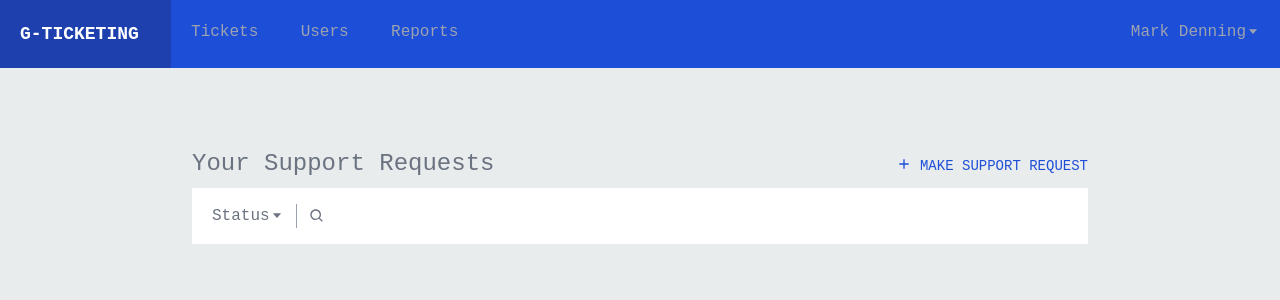
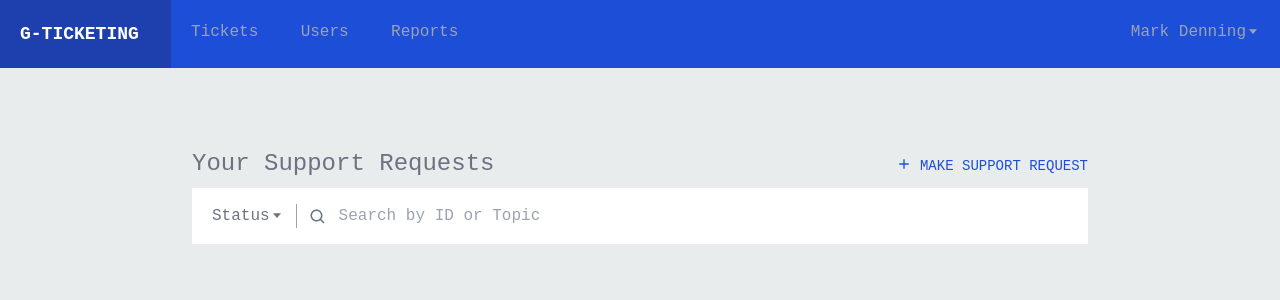
Before and after one commit to nyelwa-senguji/ticketing-system-frontend, a Next.js app: page / in a window 1280 px wide. Shown: the top 300 px of the page. Built offline with nearby package versions, Linux system fonts and the light colour scheme; no server answers.

Commit message:
Table panel

```diff
--- a/components/elements/Input/input.tsx
+++ b/components/elements/Input/input.tsx
@@ -3,10 +3,11 @@ export default function Input(props: {
   name: string;
   id: string;
   class: string;
+  placeholder: string;
 }) {
   return (
     <>
-      <input type={props.type} name={props.name} id={props.id} className={props.class} />
+      <input type={props.type} name={props.name} id={props.id} className={props.class} placeholder={props.placeholder} />
     </>
   );
 }
--- a/components/modules/Form/form.tsx
+++ b/components/modules/Form/form.tsx
@@ -7,9 +7,9 @@ export default function Form(){
         <>
             <div className="flex flex-col bg-white justify-between w-1/3 p-10">
                 <Label htmlFor="username" value="Username" class="text-gray-400"/>
-                <Input type="text" name="username" id="username" class=" block w-full px-3 py-2 my-3 bg-white border border-slate-300 rounded-md text-sm text-slate-500  focus:outline-none"/>
+                <Input type="text" name="username" id="username" placeholder="" class="block w-full px-3 py-2 my-3 bg-white border border-slate-300 rounded-md text-sm text-slate-500  focus:outline-none"/>
                 <Label htmlFor="password" value="Password" class="text-gray-400"/>
-                <Input type="text" name="password" id="password" class=" block w-full px-3 py-2 my-3 bg-white border border-slate-300 rounded-md text-sm text-slate-500 focus:outline-none "/>
+                <Input type="text" name="password" id="password" placeholder="" class="block w-full px-3 py-2 my-3 bg-white border border-slate-300 rounded-md text-sm text-slate-500 focus:outline-none "/>
                 <Button class="bg-blue-500 p-3 rounded my-3 text-white" value="SIGN IN"/>
             </div>
         </>
--- a/components/modules/Panel/searchPanel.tsx
+++ b/components/modules/Panel/searchPanel.tsx
@@ -5,7 +5,7 @@ import Input from "../../elements/Input/input";
 export default function SearchPanel() {
   return (
     <>
-      <div className="flex flex-col w-full px-48 pt-20">
+      <div className="flex flex-col w-full px-48 pt-20 pb-10">
         <div className="flex flex-row justify-between pb-1">
           <Label
             htmlFor=""
@@ -17,16 +17,27 @@ export default function SearchPanel() {
             <Label
               htmlFor=""
               value="MAKE SUPPORT REQUEST"
-              class="text-sm pl-2"
+              class="text-sm pl-2 cursor-pointer"
             />
           </div>
         </div>
         <div className="flex flex-row px-5 py-4 bg-white ">
           <div className="flex flex-row text-gray-500 align-middle">
             <Label htmlFor="" value="Status" class="" />
-            <span className="pt-1 pr-3"><BiCaretDown size={14}/></span>
+            <span className="pt-1 pr-3">
+              <BiCaretDown size={14} />
+            </span>
             <span className="border-l border-gray-400 pr-3"></span>
-            <span className="pt-1 pr-3"><BiSearch size={16}/></span>
+            <span className="pt-1 pr-3">
+              <BiSearch size={18} />
+            </span>
+            <Input
+              type="text"
+              name="search_value"
+              id="search_value"
+              placeholder="Search by ID or Topic"
+              class="block w-full  bg-white border border-none rounded-md text-base text-slate-500  focus:outline-none "
+            />
           </div>
         </div>
       </div>
--- a/components/templates/DashboardTemplate.tsx
+++ b/components/templates/DashboardTemplate.tsx
@@ -1,13 +1,15 @@
 import useSWR from "swr";
 import fetcher from "../../utils/fetcher";
+import Header from "../modules/Header/header";
 import Navigation from "../modules/Navigation/navigation";
 import SearchPanel from "../modules/Panel/searchPanel";
 
 export default function DashboardTemplate() {
-  const { data: employees } = useSWR("/api/employees", fetcher);
+  // const { data: employees } = useSWR("/api/employees", fetcher);
 
   return (
     <>
+      <Header subheader="Home" />
       <Navigation />
       <SearchPanel />
     </>
--- a/src/pages/api/employees.ts
+++ b/src/pages/api/employees.ts
@@ -10,12 +10,12 @@ export default async function handler(
   req: NextApiRequest,
   res: NextApiResponse
 ) {
-  try {
-    const response = await fetch(`${process.env.GET_EMPLOYEES_URL}`);
-    const employees: Employees[] = await response.json();
-    res.status(200).json(employees);
-  } catch (error) {
-    console.error(error);
-    res.status(500).send({ message: "Server error!" });
-  }
+  // try {
+  //   const response = await fetch(`${process.env.GET_EMPLOYEES_URL}`);
+  //   const employees: Employees[] = await response.json();
+  //   res.status(200).json(employees);
+  // } catch (error) {
+  //   console.error(error);
+  //   res.status(500).send({ message: "Server error!" });
+  // }
 }
```
